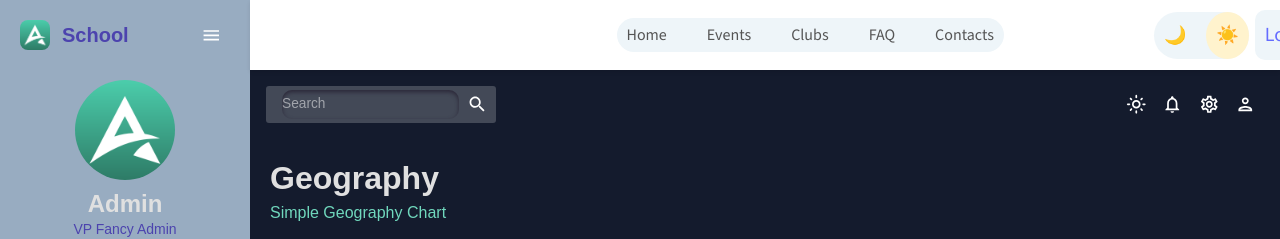
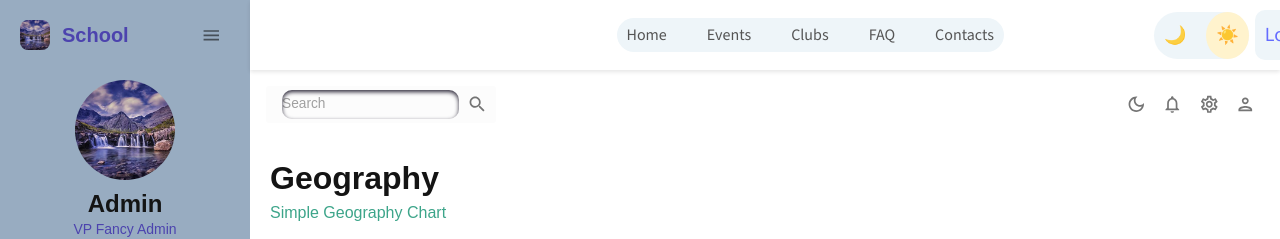
Before and after one commit to oumi-beep/School-Grade-Manager, a React (Vite) app: page /Dashboard/geography in a window 1280 px wide. Shown: the top 239 px of the page. Built offline with nearby package versions, Linux system fonts and the light colour scheme.

Commit message:
dashboard

```diff
--- a/src/scenes/layout/sidebar/index.jsx
+++ b/src/scenes/layout/sidebar/index.jsx
@@ -18,8 +18,7 @@ import {
   TimelineOutlined,
   WavesOutlined,
 } from "@mui/icons-material";
-import avatar from "../../../assets/images/avatar.png";
-import logo from "../../../assets/images/logo.png";
+import avatar from "../../../assets/images/login.jpg";
 import Item from "./Item";
 import { ToggledContext } from "../../../App";
 
@@ -67,7 +66,7 @@ const SideBar = () => {
               >
                 <img
                   style={{ width: "30px", height: "30px", borderRadius: "8px" }}
-                  src={logo}
+                  src={avatar}
                   alt="Argon"
                 />
                 <Typography
@@ -98,7 +97,7 @@ const SideBar = () => {
         >
           <Avatar
             alt="avatar"
-            src={logo}
+            src={avatar}
             sx={{ width: "100px", height: "100px" }}
           />
           <Box sx={{ textAlign: "center" }}>
--- a/src/theme.js
+++ b/src/theme.js
@@ -200,11 +200,11 @@ export const ColorModeContext = createContext({
 });
 
 export const useMode = () => {
-  const [mode, setMode] = useState("dark");
+  const [mode, setMode] = useState("light");
 
   const colorMode = useMemo(() => ({
     toggleColorMode: () =>
-      setMode((prev) => (prev === "light" ? "dark" : "light")),
+      setMode((prev) => (prev === "light" ? "light" : "dark")),
   }));
 
   const theme = useMemo(() => createTheme(themeSettings(mode), [mode]));
```
